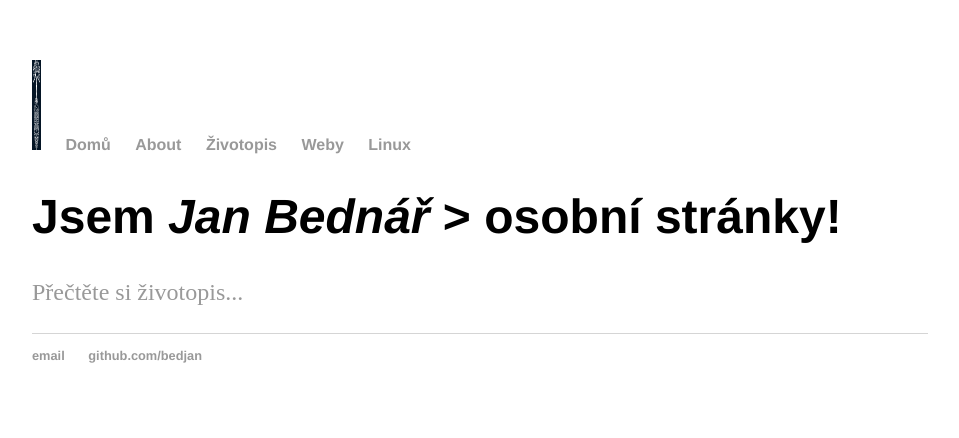
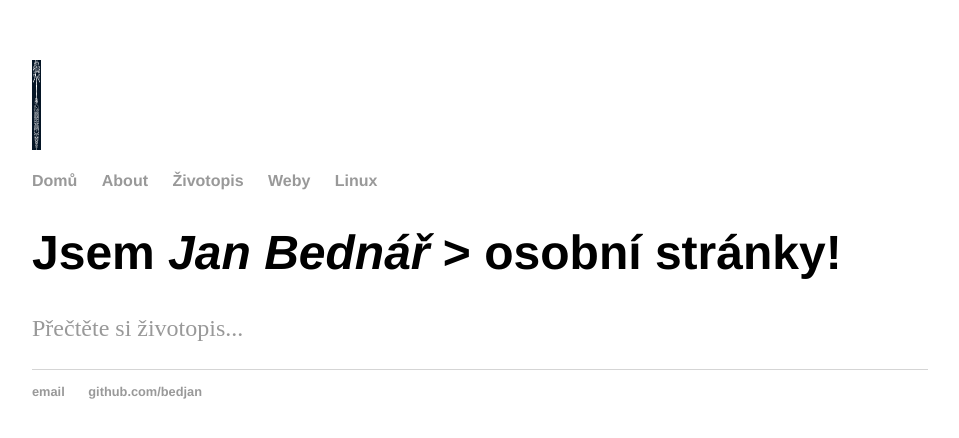
Before and after one commit to bedjan/bedjan.github.io, a Jekyll site: the page built from index.html, in a window 1280 px wide. Shown: the top 438 px of the page, without its empty margins (160-1119 px from the left). Built offline with Jekyll 4.4.1, drawn with Linux system fonts in a browser that asks for light colours.

Commit message:
Update default.html

```diff
--- a/_layouts/default.html
+++ b/_layouts/default.html
@@ -10,8 +10,8 @@
 
   <body>
     <nav>
+<img src="https://github.com/bedjan/bedjan.github.io/raw/master/obrazky/logo.png" alt="logo" height="90" width="9O">
 <ul>
-<li><img src="https://github.com/bedjan/bedjan.github.io/raw/master/obrazky/logo.png" alt="logo" height="90" width="9O"></li>
 <li><a href="/">Domů</a></li>
 <li><a href="/about">About</a></li>
 <li><a href="/zivotopis">Životopis</a></li>
```
